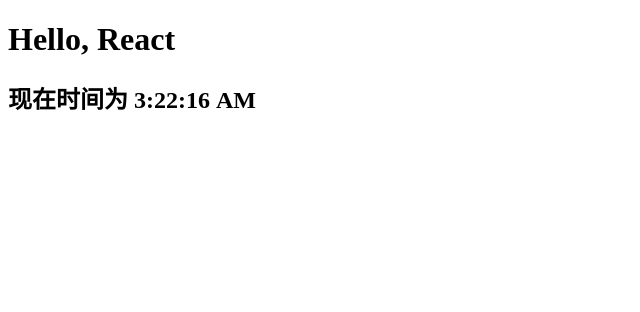
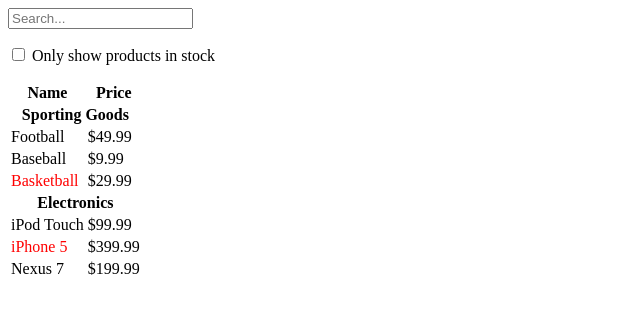
Before and after one commit to rzhao123/webpact-react, a React app: page / in a window 1280 px wide. Shown: the whole page, without its empty margins (0-640 px from the left). Built offline with nearby package versions, Linux system fonts and the light colour scheme.

Commit message:
choose category

```diff
--- a/index.html
+++ b/index.html
@@ -5,7 +5,7 @@
         <title>React 测试</title>
     </head>
     <body>
-        <div class="react" id="root"></div>
+        <div class="react" id="main"></div>
         <script type="text/javascript" src="./dist/app.bundle.js"></script>
     </body>
 </html>
--- a/src/components/app.component.js
+++ b/src/components/app.component.js
@@ -1,13 +1,52 @@
 import React from 'react';
-import Welcome from './welcome.component';
-import Clock from './clock.component';
+import SearchBar from './search/searchBar.component';
+import ProductTable from './search/productTable.component';
 
 export default class App extends React.Component {
+    constructor() {
+        super();
+        this.state = {
+            products: [
+              {category: "Sporting Goods", price: "$49.99", stocked: true, name: "Football"},
+              {category: "Sporting Goods", price: "$9.99", stocked: true, name: "Baseball"},
+              {category: "Sporting Goods", price: "$29.99", stocked: false, name: "Basketball"},
+              {category: "Electronics", price: "$99.99", stocked: true, name: "iPod Touch"},
+              {category: "Electronics", price: "$399.99", stocked: false, name: "iPhone 5"},
+              {category: "Electronics", price: "$199.99", stocked: true, name: "Nexus 7"}
+          ],
+          filterText: '',
+          inStockOnly: false
+        }
+        this.handleFilterTextInput = this.handleFilterTextInput.bind(this);
+        this.handleInStockInput = this.handleInStockInput.bind(this);
+    }
+
+    handleFilterTextInput(filterText) {
+        this.setState({
+            filterText: filterText
+        });
+      }
+
+    handleInStockInput(inStockOnly) {
+        this.setState({
+            inStockOnly: inStockOnly
+        })
+    }
+
     render() {
         return (
             <div>
-                <Welcome name="React" />
-                <Clock />
+                <SearchBar
+                  filterText={this.state.filterText}
+                  inStockOnly={this.state.inStockOnly}
+                  onFilterTextInput={this.handleFilterTextInput}
+                  onInStockInput={this.handleInStockInput}
+                />
+                <ProductTable
+                  products={this.state.products}
+                  filterText={this.state.filterText}
+                  inStockOnly={this.state.inStockOnly}
+                />
             </div>
         );
     }
--- /dev/null
+++ b/src/components/search/productCategoryRow.component.js
@@ -0,0 +1,11 @@
+import React from 'react';
+
+export default class ProductCategoryRow extends React.Component {
+    render() {
+        return (
+            <tr>
+                <th colSpan="2">{this.props.category}</th>
+            </tr>
+        );
+    }
+}
--- /dev/null
+++ b/src/components/search/productRow.component.js
@@ -0,0 +1,15 @@
+import React from 'react';
+
+export default class ProductRow extends React.Component {
+    render() {
+        const name = this.props.product.stocked ?
+            this.props.product.name :
+            <span style={{color:'red'}}>{this.props.product.name}</span>;
+        return (
+            <tr>
+                <td>{name}</td>
+                <td>{this.props.product.price}</td>
+            </tr>
+        );
+    }
+}
--- /dev/null
+++ b/src/components/search/productTable.component.js
@@ -0,0 +1,35 @@
+import React from 'react';
+import ProductCategoryRow from './productCategoryRow.component';
+import ProductRow from './productRow.component';
+
+export default class ProductTable extends React.Component {
+    render() {
+        var rows = [];
+        var lastCategory = null;
+        this.props.products.forEach((product) => {
+            if (product.name.indexOf(this.props.filterText) === -1 || (!product.stocked && this.props.inStockOnly)) {
+                return;
+            }
+            if (product.category !== lastCategory) {
+                rows.push(<ProductCategoryRow category={product.category} key={product.category} />);
+            }
+            rows.push(<ProductRow product={product} key={product.name} />);
+            lastCategory = product.category;
+        });
+        return (
+            <div>
+                <table>
+                    <thead>
+                        <tr>
+                            <th>Name</th>
+                            <th>Price</th>
+                        </tr>
+                    </thead>
+                    <tbody>
+                        {rows}
+                    </tbody>
+                </table>
+            </div>
+        );
+    }
+}
--- /dev/null
+++ b/src/components/search/searchBar.component.js
@@ -0,0 +1,33 @@
+import React from 'react';
+
+export default class SearchBar extends React.Component {
+    constructor() {
+        super();
+        this.handleFilterTextInputChange = this.handleFilterTextInputChange.bind(this);
+        this.handleInStockInputChange = this.handleInStockInputChange.bind(this);
+    }
+
+    handleFilterTextInputChange(e) {
+        this.props.onFilterTextInput(e.target.value);
+    }
+
+    handleInStockInputChange(e) {
+        this.props.onInStockInput(e.target.checked);
+    }
+
+    render() {
+        return (
+            <div>
+                <div>
+                    <input type="text" placeholder="Search..."
+                        value={this.props.filterText}
+                        onChange={this.handleFilterTextInputChange}
+                    />
+                </div>
+                <p>
+                    <input type="checkbox" checked={this.props.inStockOnly} onChange={this.handleInStockInputChange} /> Only show products in stock
+                </p>
+            </div>
+        );
+    }
+}
--- a/src/components/welcome.component.js
+++ /dev/null
@@ -1,7 +0,0 @@
-import React from 'react';
-
-export default class Welcome extends React.Component {
-    render() {
-        return <h1>Hello, {this.props.name}</h1>;
-    }
-}
--- a/src/index.js
+++ b/src/index.js
@@ -1,5 +1,6 @@
 import React from 'react';
 import ReactDOM from 'react-dom';
+// import App from './components/test/app.component'; 用于测试react
 import App from './components/app.component';
 
 let environment = process.env.NODE_ENV;
@@ -8,5 +9,5 @@
 
 ReactDOM.render(
   <App />,
-  document.getElementById('root')
+  document.getElementById('main')
 );
```
Also changed, not shown: src/components/test/app.component.js (added, +14 -0 lines), src/components/test/welcome.component.js (added, +39 -0 lines), src/components/test/clock.component.js (renamed from src/components/clock.component.js).
